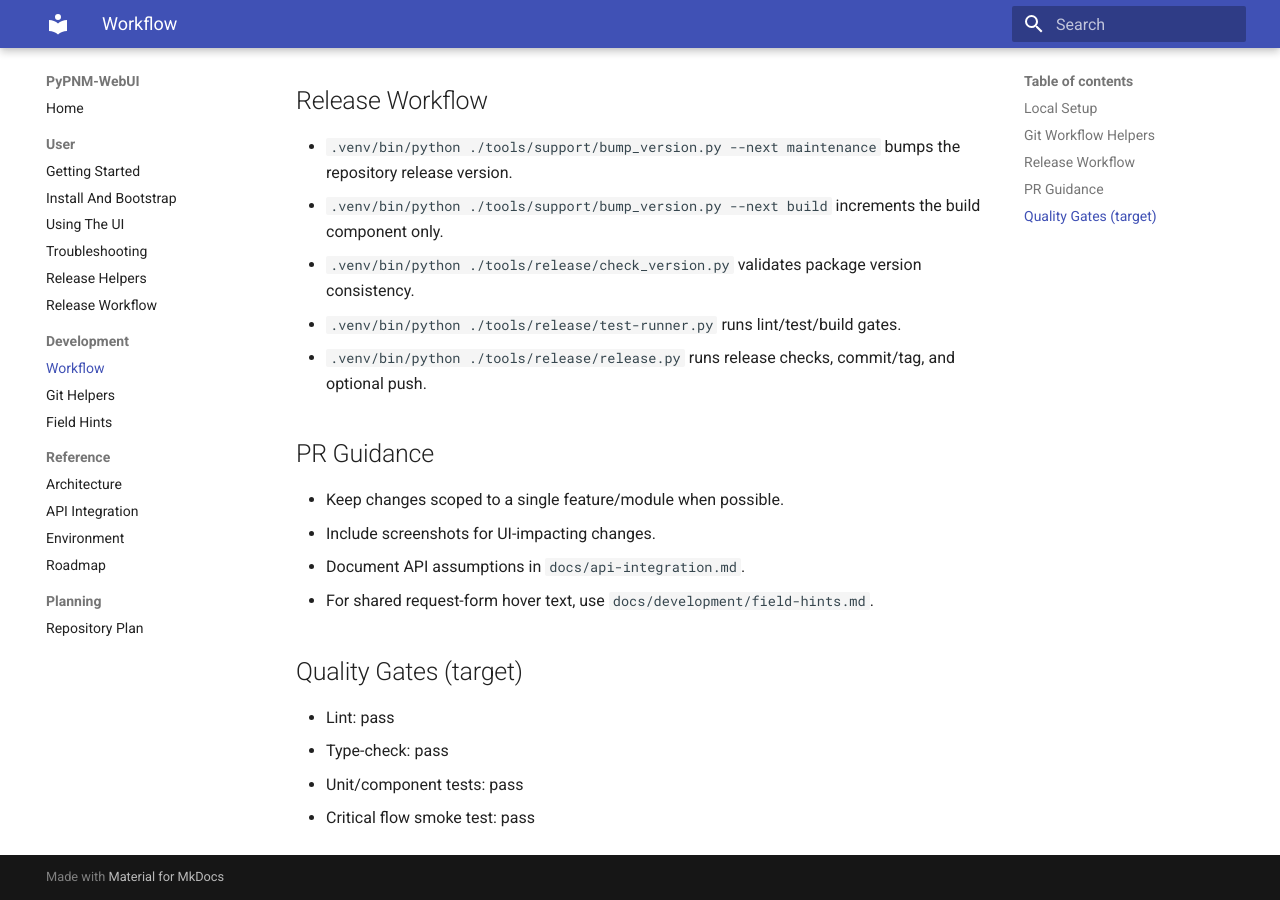
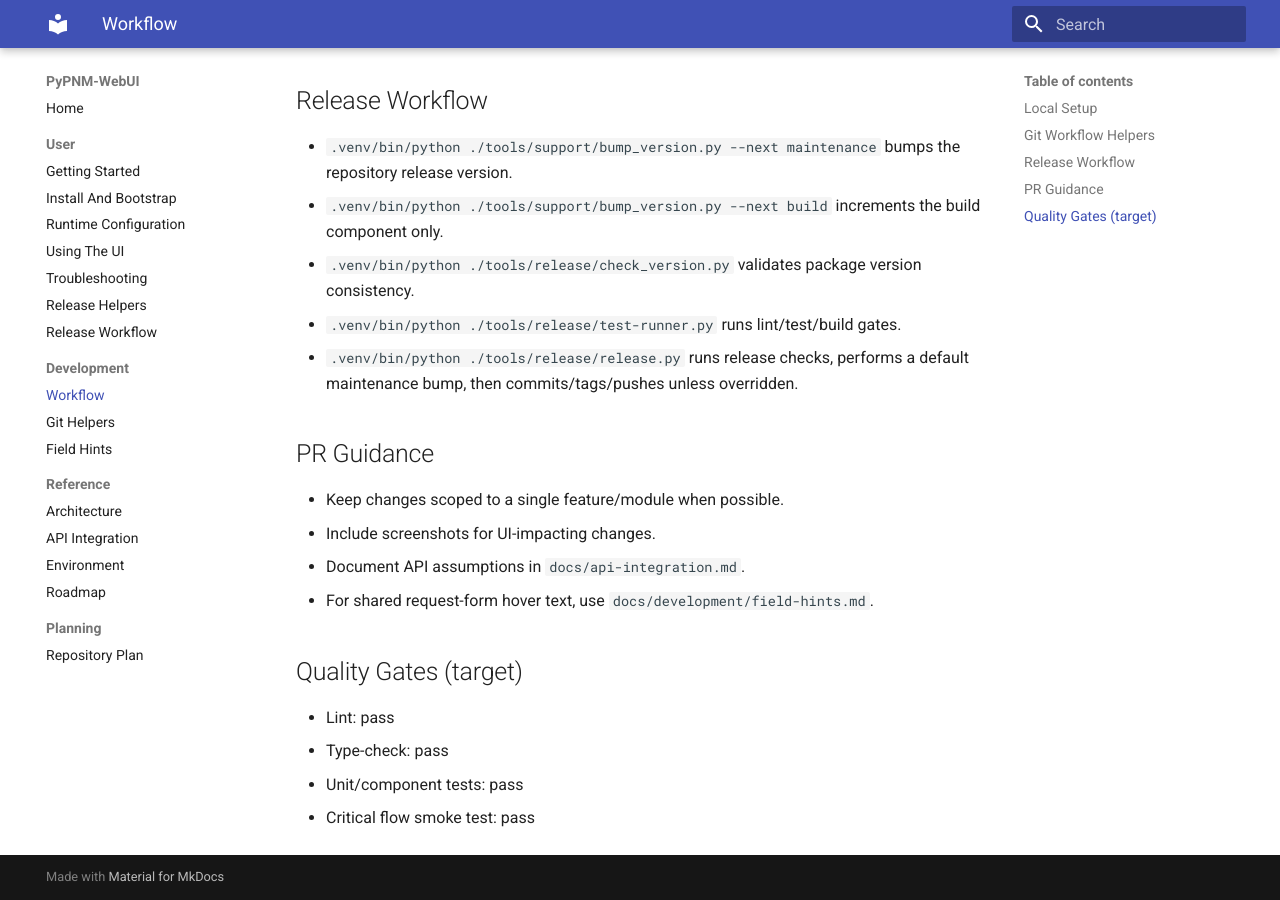
Before and after one commit to PyPNMApps/PyPNM-WebUI, an MkDocs documentation site: the page built from docs/development/workflow.md, in a window 1280 px wide and 900 px high, scrolled down 565 px. Built offline with MkDocs 1.6.1 and Material for MkDocs 9.7.7, drawn with Linux system fonts in a browser that asks for light colours.

Commit message:
Bugfix: make release.py bump version by default - change release.py to perform an implicit maintenance bump on every run - keep explicit version and next mode overrides intact - update release docs to explain the default bump behavior - add runtime configuration to MkDocs navigation - 2026-03-15 10:50:05

```diff
--- a/docs/development/workflow.md
+++ b/docs/development/workflow.md
@@ -18,7 +18,7 @@
 - `.venv/bin/python ./tools/support/bump_version.py --next build` increments the build component only.
 - `.venv/bin/python ./tools/release/check_version.py` validates package version consistency.
 - `.venv/bin/python ./tools/release/test-runner.py` runs lint/test/build gates.
-- `.venv/bin/python ./tools/release/release.py` runs release checks, commit/tag, and optional push.
+- `.venv/bin/python ./tools/release/release.py` runs release checks, performs a default maintenance bump, then commits/tags/pushes unless overridden.
 
 ## PR Guidance
 - Keep changes scoped to a single feature/module when possible.
--- a/mkdocs.yml
+++ b/mkdocs.yml
@@ -19,6 +19,7 @@
   - User:
       - Getting Started: user/getting-started.md
       - Install And Bootstrap: user/install-and-bootstrap.md
+      - Runtime Configuration: user/runtime-configuration.md
       - Using The UI: user/using-the-ui.md
       - Troubleshooting: user/troubleshooting.md
       - Release Helpers: user/release-helpers.md
```
Also changed, not shown: docs/user/release-helpers.md (+3 -0 lines), docs/user/release-workflow.md (+2 -0 lines), 1 other file.
